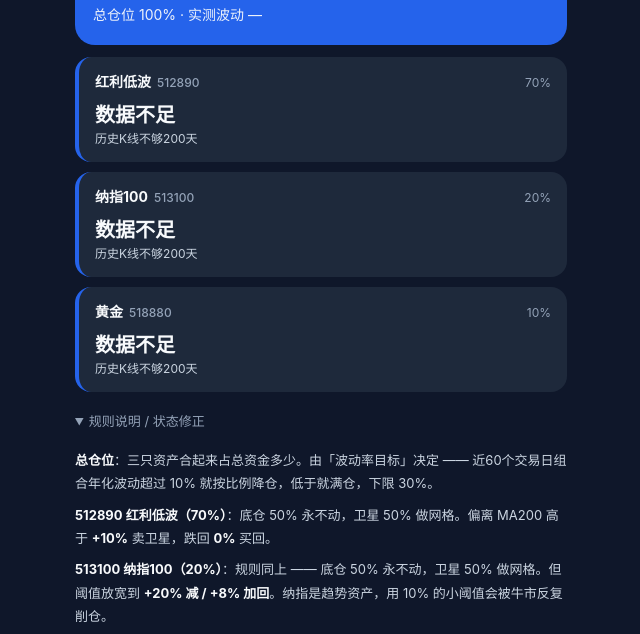
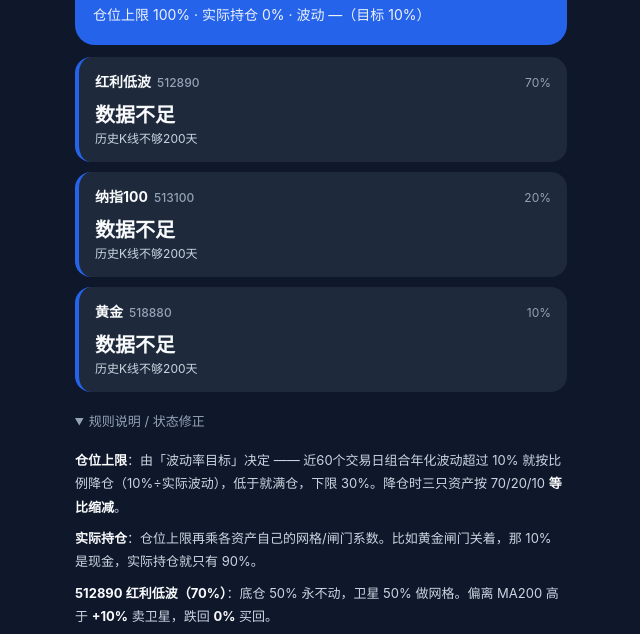
Before and after one commit to xushuaili/etf-app, a plain HTML site: page index.html in a window 1280 px wide. Shown: the part 100-734 px from the top of the page, without its empty margins (319-959 px from the left). Drawn offline with Linux system fonts and the light colour scheme.

Commit message:
修正溢价计算口径(q[81]净值)、黄金闸门初始状态、总仓位显示实际持仓

```diff
--- a/index.html
+++ b/index.html
@@ -69,12 +69,13 @@
 
 <details open>
   <summary>规则说明 / 状态修正</summary>
-  <p><b>总仓位</b>：三只资产合起来占总资金多少。由「波动率目标」决定 —— 近60个交易日组合年化波动超过 10% 就按比例降仓，低于就满仓，下限 30%。</p>
+  <p><b>仓位上限</b>：由「波动率目标」决定 —— 近60个交易日组合年化波动超过 10% 就按比例降仓（10%÷实际波动），低于就满仓，下限 30%。降仓时三只资产按 70/20/10 <b>等比缩减</b>。</p>
+  <p><b>实际持仓</b>：仓位上限再乘各资产自己的网格/闸门系数。比如黄金闸门关着，那 10% 是现金，实际持仓就只有 90%。</p>
   <p><b>512890 红利低波（70%）</b>：底仓 50% 永不动，卫星 50% 做网格。偏离 MA200 高于 <b>+10%</b> 卖卫星，跌回 <b>0%</b> 买回。</p>
   <p><b>513100 纳指100（20%）</b>：规则同上 —— 底仓 50% 永不动，卫星 50% 做网格。但阈值放宽到 <b>+20% 减 / +8% 加回</b>。纳指是趋势资产，用 10% 的小阈值会被牛市反复削仓。</p>
   <p><b>518880 黄金（10%）</b>：只做闸门，不做网格。收盘价站上 MA200 才持有，跌破就清空。现在闸门关着就不买，不追。</p>
-  <p><b>溢价</b>：场内价比净值贵多少。正数=买贵了，超过 1% 别追（513100 是 QDII，溢价经常偏高）。</p>
-  <p><b>分位</b>：现价在近3年里的位置。100%=最贵，0%=最便宜。</p>
+  <p><b>溢价</b>：现价 ÷ 单位净值 − 1，净值取腾讯行情官方净值字段。正数=买贵了。警戒线：512890 与 518880 超过 <b>1%</b> 别追；513100 是 QDII，额度受限长期高溢价，超过 <b>3%</b> 就别买。</p>
+  <p><b>价格分位</b>：现价在近3年价格里的位置（不是估值分位）。100%=最贵，0%=最便宜。</p>
   <p><b>跟踪差(20日)</b>：仅 512890 —— 近20个交易日 ETF 涨幅减去中证红利低波指数涨幅。正常是 0~+1% 的小正数；低于 <b>-3%</b> 说明 ETF 跟丢指数，需要人工核对。每天收盘后由 GitHub 自动更新。</p>
   <p id="extra"></p>
 </details>
@@ -87,11 +88,11 @@
   // mode: grid=高抛低吸网格(底仓50%+卫星50%), gate=MA200闸门(站上持有/跌破清空)
   var ETFS = [
     {code:"sh512890", name:"红利低波", short:"512890", w:0.70, mode:"grid",
-     sell:0.10, buy:0.00, sat:"50%", initIn:true},
+     sell:0.10, buy:0.00, initIn:true, premMax:0.01},
     {code:"sh513100", name:"纳指100",  short:"513100", w:0.20, mode:"grid",
-     sell:0.20, buy:0.08, sat:"50%", initIn:true},
+     sell:0.20, buy:0.08, initIn:true, premMax:0.03},
     {code:"sh518880", name:"黄金",     short:"518880", w:0.10, mode:"gate",
-     sell:0.00, buy:0.00, sat:"100%", initIn:false}
+     sell:0.00, buy:0.00, initIn:false, premMax:0.01}
   ];
   var TARGET_VOL = 0.10, VOL_WIN = 60, MIN_POS = 0.30;
   var STORE="etf_state_v5", CACHE="etf_cache_v3";
@@ -153,11 +154,20 @@
     var st=loadState();
     if(st[e.code]!=="IN" && st[e.code]!=="OUT"){
       var init;
-      if(e.mode==="gate") init = dev>0 ? "IN" : "OUT";
+      // gate 模式初始一律视为空仓：只有按过"我已执行"才算真的持有，
+      // 否则黄金站上 MA200 时页面会误报"持有"，买入信号永远不会出现
+      if(e.mode==="gate") init = "OUT";
       else init = (dev>=e.sell)?"OUT":(dev<=e.buy)?"IN":(e.initIn?"IN":"OUT");
       st[e.code]=init; saveState(st);
     }
     return st[e.code];
+  }
+
+  // 资产当前仓位系数：网格=底仓0.5+卫星0.5(持有则1，卖出则0.5)；闸门=0或1
+  function posOf(e, h){
+    var st=stateOf(e,h.dev);
+    if(e.mode==="gate") return st==="IN"?1.0:0.0;
+    return st==="IN"?1.0:0.5;
   }
 
   function head(e){
@@ -166,8 +176,12 @@
     if(!isFinite(p)) p=c.length?c[c.length-1]:NaN;
     var chg=(isFinite(p)&&isFinite(pv)&&pv)?p/pv-1:NaN;
     var ma=ma200(c);
-    var prem=NaN;
-    if(q){ var k=q.indexOf("CNY"); if(k>5){ var v=parseFloat(q[k-5]); if(isFinite(v)&&Math.abs(v)<20) prem=v; } }
+    // 溢价率 = 现价 / 单位净值 - 1。腾讯行情 q[81] 是官方单位净值，
+    // 已与天天基金 DWJZ 逐只核对一致（512890≈1.2664、513100≈1.8186、518880≈7.9098）
+    var nav=NaN;
+    if(q){ var v=parseFloat(q[81]); if(isFinite(v)&&v>0) nav=v; }
+    var prem=(isFinite(nav)&&isFinite(p))?p/nav-1:NaN;
+    if(isFinite(prem)&&Math.abs(prem)>1) prem=NaN;
     var pctile=NaN;
     if(c.length&&isFinite(p)){ var w=c.slice(-750); pctile=w.filter(function(x){return x<=p}).length/w.length; }
     return {p:p,chg:chg,ma:ma,dev:(isFinite(ma)&&isFinite(p))?p/ma-1:NaN,
@@ -265,15 +279,17 @@
     var chgCls=h.chg>=0?"up":"down";
     var chgTxt=isFinite(h.chg)?((h.chg>=0?"+":"")+pct(h.chg,2)):"";
     var line = e.mode==="gate" ? ("MA200 "+price(h.ma)) : ("减仓线 "+price(h.ma*(1+e.sell))+" · MA200 "+price(h.ma));
-    var premTxt = isFinite(h.prem) ? ((h.prem>=0?"+":"")+h.prem.toFixed(2)+"%") : "—";
-    var premWarn = isFinite(h.prem) && h.prem>=1;
+    var premTxt = isFinite(h.prem) ? ((h.prem>=0?"+":"")+(h.prem*100).toFixed(2)+"%") : "—";
+    var premWarn = isFinite(h.prem) && e.premMax && h.prem>=e.premMax;
     var pl = !isFinite(h.pctile) ? "—" :
       (h.pctile>=0.8?"很贵":h.pctile>=0.6?"偏贵":h.pctile>=0.4?"中等":h.pctile>=0.2?"偏便宜":"很便宜");
+    var premTip = premWarn ? '<div class="mini" style="color:#f87171;margin-top:6px">溢价超过 '+
+      (e.premMax*100).toFixed(0)+'%，现在买入等于多付钱，等溢价回落再动手</div>' : '';
     var chips='<div class="chips" style="margin-top:10px">'+
       '<span'+(premWarn?' style="background:#c62828"':'')+'>溢价 '+premTxt+(premWarn?' ⚠️':'')+'</span>'+
-      '<span>3年分位 '+(isFinite(h.pctile)?Math.round(h.pctile*100)+"%":"—")+'（'+pl+'）</span>'+
+      '<span>价格分位 '+(isFinite(h.pctile)?Math.round(h.pctile*100)+"%":"—")+'（'+pl+'）</span>'+
       (e.short==="512890"?'<span id="track">跟踪差 20日 —</span>':'')+
-      '</div>';
+      '</div>'+premTip;
     return '<div class="card '+a.cls+'">'+
       '<div class="top"><span class="nm">'+e.name+'<em>'+e.short+'</em></span>'+
         '<span class="wt">权重 '+pct(e.w,0)+'</span></div>'+
@@ -289,19 +305,22 @@
   }
 
   function heroHTML(vol){
-    var acts=[], cards="";
+    var acts=[], cards="", expo=0;
     ETFS.forEach(function(e){
       var h=head(e);
       if(!isFinite(h.dev)){ cards+=cardHTML(e); return; }
       var a=actionOf(e,h);
       if(a.need) acts.push(e.short+" "+a.txt);
+      expo += e.w * posOf(e,h);          // 各资产实际仓位（未乘波动率系数）
       cards+=cardHTML(e);
     });
     var pos=targetPos(vol);
     var volTxt=isFinite(vol)?(vol*100).toFixed(1)+"%":"—";
     var cls="a-hold", txt="什么都不用做", sub;
     if(acts.length){ cls="a-sell"; txt=acts[0]; }
-    sub="总仓位 "+pct(pos,0)+" · 实测波动 "+volTxt+(isFinite(vol)?"（目标 10%）":"");
+    // 说明：上限来自波动率目标；实际持仓还要乘各资产的网格/闸门系数
+    sub="仓位上限 "+pct(pos,0)+" · 实际持仓 "+pct(expo*pos,0)+
+        " · 波动 "+volTxt+"（目标 10%）";
     if(acts.length>1) sub = acts.slice(1).join(" · ")+" ｜ "+sub;
     var head2='<div class="hero '+cls+'">'+
       '<div class="label">今天</div>'+
@@ -343,7 +362,8 @@
 
   function applyTrack(){
     var box=document.getElementById("track");
-    if(!box || !STATUS || !isFinite(STATUS.track20)) return;
+    // 注意 isFinite(null) 为 true，JSON 里的 null 必须显式排除
+    if(!box || !STATUS || typeof STATUS.track20 !=="number" || !isFinite(STATUS.track20)) return;
     var tr=STATUS.track20, warn=tr<=-0.03;
     box.textContent="跟踪差20日 "+((tr>=0?"+":"")+(tr*100).toFixed(2))+"%"+(warn?" ⚠️":"");
     if(warn) box.style.background="#c62828"; else box.style.background="";
```
